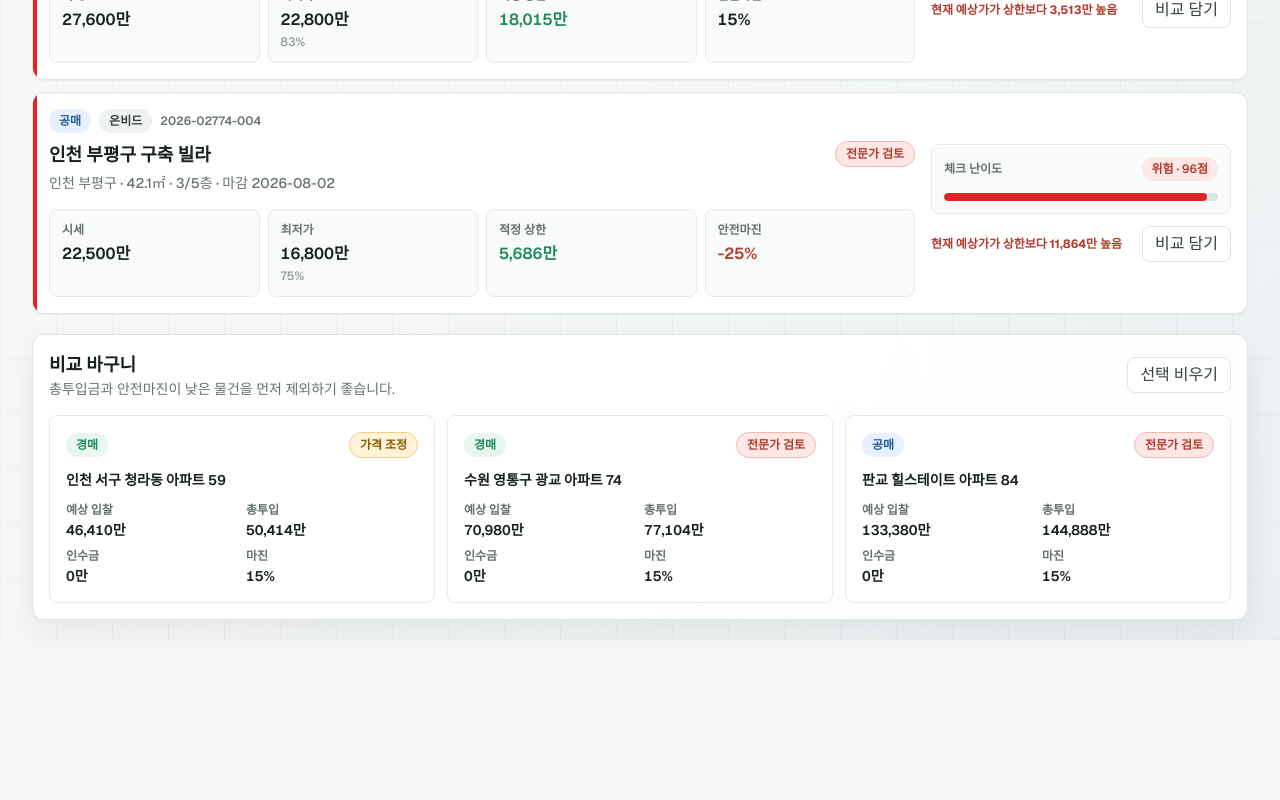
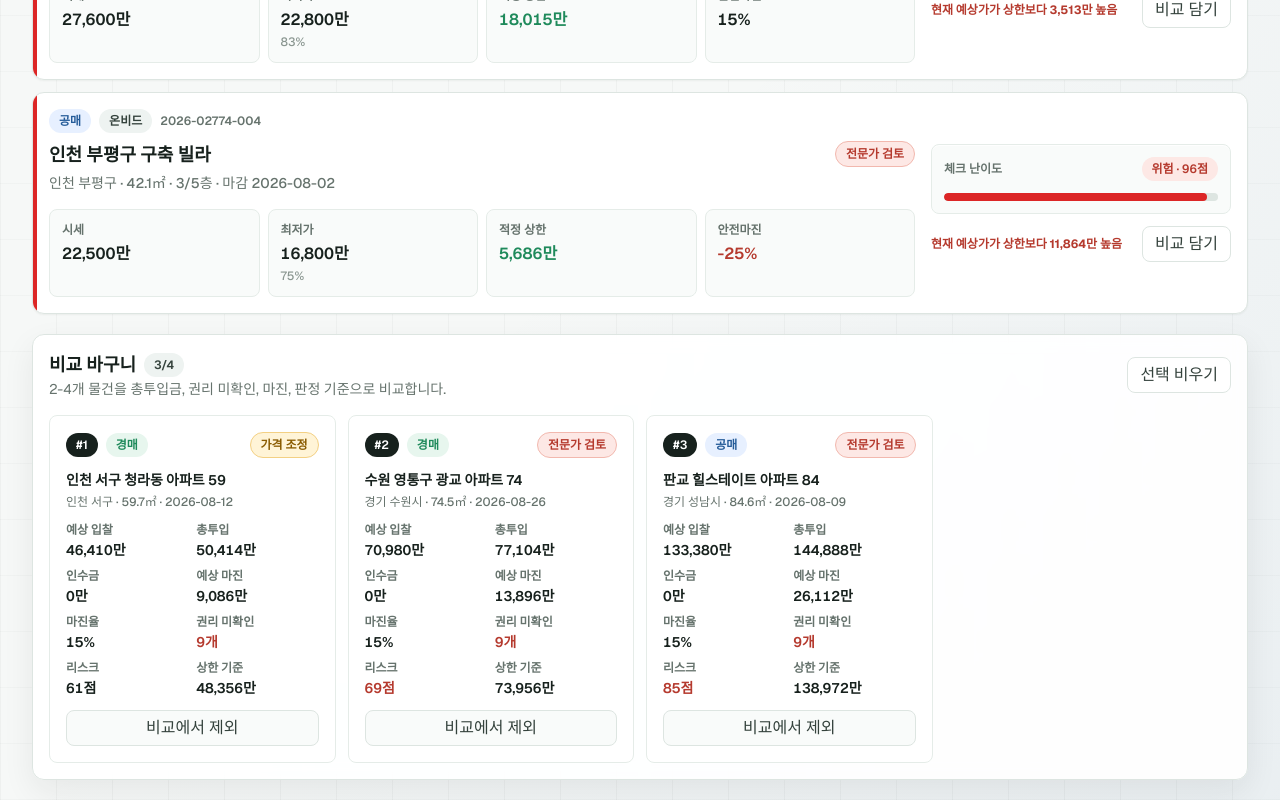
Before and after one commit to jinSsol/auction-risk-analyzer, a Next.js app: page / in a window 1280 px wide. Shown: the part 2479-3279 px from the top of the page. Before the commit the page ends 3119 px from the top, so only its background shows below. Built offline with nearby package versions, Linux system fonts and the light colour scheme.

Commit message:
Improve comparison basket

```diff
--- a/app/page.tsx
+++ b/app/page.tsx
@@ -6,7 +6,12 @@ import { items } from "./auction-data";
 import { analyze, percent, uk, type AnalyzedItem } from "./lib/auction-analysis";
 import { mergeAuctionItems } from "./lib/auction-merge";
 import { loadUserAuctionItems, type UserAuctionItem } from "./lib/auction-storage";
+import { summarizeRightsChecklist } from "./lib/rights-checklist";
 import type { PropertyType, RiskLevel, SaleChannel } from "./lib/auction-types";
+
+const DEFAULT_COMPARE_IDS = ["sample-4", "sample-6", "sample-7"];
+const COMPARISON_STORAGE_KEY = "auction-risk-analyzer:comparison:v1";
+const MAX_COMPARE_COUNT = 4;
 
 export default function Home() {
   const [query, setQuery] = useState("");
@@ -17,19 +22,23 @@ export default function Home() {
   const [bidRatio, setBidRatio] = useState(78);
   const [bufferRatio, setBufferRatio] = useState(4);
   const [userItems, setUserItems] = useState<UserAuctionItem[]>([]);
-  const [selectedIds, setSelectedIds] = useState<string[]>([
-    "sample-4",
-    "sample-6",
-    "sample-7",
-  ]);
+  const [selectedIds, setSelectedIds] = useState<string[]>(DEFAULT_COMPARE_IDS);
+  const [comparisonReady, setComparisonReady] = useState(false);
 
   useEffect(() => {
     const timer = window.setTimeout(() => {
       setUserItems(loadUserAuctionItems());
+      setSelectedIds(loadComparisonIds() ?? DEFAULT_COMPARE_IDS);
+      setComparisonReady(true);
     }, 0);
 
     return () => window.clearTimeout(timer);
   }, []);
+
+  useEffect(() => {
+    if (!comparisonReady) return;
+    saveComparisonIds(selectedIds);
+  }, [comparisonReady, selectedIds]);
 
   const mergedItems = useMemo(
     () => mergeAuctionItems(items, userItems),
@@ -64,7 +73,9 @@ export default function Home() {
     return matchQuery && matchChannel && matchType && matchLevel && matchOwner;
   });
 
-  const selected = enriched.filter((item) => selectedIds.includes(item.id));
+  const selected = selectedIds
+    .map((id) => enriched.find((item) => item.id === id))
+    .filter((item): item is AnalyzedItem => Boolean(item));
   const stats = {
     total: filtered.length,
     auction: filtered.filter((item) => item.channel === "경매").length,
@@ -79,7 +90,7 @@ export default function Home() {
     setSelectedIds((current) =>
       current.includes(id)
         ? current.filter((itemId) => itemId !== id)
-        : [...current, id].slice(-4)
+        : [...current, id].slice(-MAX_COMPARE_COUNT)
     );
   }
 
@@ -207,10 +218,67 @@ export default function Home() {
             ) : null}
           </div>
 
-          <ComparePanel selected={selected} onClear={() => setSelectedIds([])} />
+          <ComparePanel
+            selected={selected}
+            onClear={() => setSelectedIds([])}
+            onRemove={(id) =>
+              setSelectedIds((current) => current.filter((itemId) => itemId !== id))
+            }
+          />
         </div>
       </section>
     </main>
+  );
+}
+
+function loadComparisonIds() {
+  try {
+    const raw = window.localStorage.getItem(COMPARISON_STORAGE_KEY);
+    if (!raw) return null;
+
+    const parsed = JSON.parse(raw);
+    if (!Array.isArray(parsed)) return null;
+
+    const ids = parsed
+      .filter((id): id is string => typeof id === "string")
+      .slice(0, MAX_COMPARE_COUNT);
+
+    return ids.length > 0 ? ids : [];
+  } catch {
+    return null;
+  }
+}
+
+function saveComparisonIds(ids: string[]) {
+  try {
+    window.localStorage.setItem(
+      COMPARISON_STORAGE_KEY,
+      JSON.stringify(ids.slice(0, MAX_COMPARE_COUNT))
+    );
+  } catch {
+    // Local persistence is a convenience layer; the comparison UI still works without it.
+  }
+}
+
+function compareForBasket(left: AnalyzedItem, right: AnalyzedItem) {
+  return basketScore(left) - basketScore(right);
+}
+
+function basketScore(item: AnalyzedItem) {
+  const verdictPenalty =
+    item.analysis.verdict === "입찰 검토"
+      ? 0
+      : item.analysis.verdict === "가격 조정"
+        ? 300
+        : 700;
+  const checklist = summarizeRightsChecklist(item.rightsChecklist);
+
+  return (
+    verdictPenalty +
+    item.analysis.risk * 4 +
+    checklist.unknownCount * 18 +
+    Math.max(0, 12 - item.analysis.marginRate) * 10 +
+    item.analysis.allIn / 1000
   );
 }
 
@@ -478,17 +546,26 @@ function RiskMeter({ level, score }: { level: RiskLevel; score: number }) {
 function ComparePanel({
   selected,
   onClear,
+  onRemove,
 }: {
   selected: AnalyzedItem[];
   onClear: () => void;
+  onRemove: (id: string) => void;
 }) {
+  const ranked = [...selected].sort(compareForBasket);
+
   return (
     <section className="interactive-card rounded-xl border border-[#DDE5E1] bg-white/92 p-4 shadow-[0_12px_32px_rgba(23,33,29,0.07)] backdrop-blur">
       <div className="flex flex-wrap items-center justify-between gap-3">
         <div>
-          <h2 className="text-lg font-semibold text-[#17211D]">비교 바구니</h2>
+          <div className="flex flex-wrap items-center gap-2">
+            <h2 className="text-lg font-semibold text-[#17211D]">비교 바구니</h2>
+            <span className="rounded-full bg-[#EEF3F1] px-2.5 py-1 text-xs font-semibold text-[#34423C]">
+              {selected.length}/{MAX_COMPARE_COUNT}
+            </span>
+          </div>
           <p className="text-sm text-[#66736D]">
-            총투입금과 안전마진이 낮은 물건을 먼저 제외하기 좋습니다.
+            2-4개 물건을 총투입금, 권리 미확인, 마진, 판정 기준으로 비교합니다.
           </p>
         </div>
         <button
@@ -498,31 +575,67 @@ function ComparePanel({
           선택 비우기
         </button>
       </div>
-      <div className="mt-4 grid gap-3 md:grid-cols-3">
+      {selected.length === 1 ? (
+        <p className="mt-3 rounded-lg border border-[#CFE3F8] bg-[#E7F0FF] px-3 py-2 text-sm font-semibold text-[#255C99]">
+          하나 더 담으면 총투입금과 권리 리스크를 나란히 비교할 수 있습니다.
+        </p>
+      ) : null}
+      <div className="mt-4 grid gap-3 md:grid-cols-2 xl:grid-cols-4">
         {selected.length === 0 ? (
-          <div className="rounded-lg bg-[#F9FBFA] p-5 text-center text-sm font-medium text-[#66736D] md:col-span-3">
+          <div className="rounded-lg bg-[#F9FBFA] p-5 text-center text-sm font-medium text-[#66736D] md:col-span-2 xl:col-span-4">
             비교할 물건을 선택하세요.
           </div>
         ) : (
-          selected.map((item) => (
+          ranked.map((item, index) => {
+            const checklist = summarizeRightsChecklist(item.rightsChecklist);
+
+            return (
             <div key={item.id} className="interactive-card rounded-lg border border-[#E5ECE8] bg-white p-4 hover:border-[#B8C7C0] hover:shadow-[0_10px_24px_rgba(23,33,29,0.07)]">
               <div className="flex items-center justify-between gap-2">
-                <ChannelBadge channel={item.channel} />
+                <div className="flex flex-wrap items-center gap-2">
+                  <span className="rounded-full bg-[#17211D] px-2.5 py-1 text-xs font-semibold text-white">
+                    #{index + 1}
+                  </span>
+                  <ChannelBadge channel={item.channel} />
+                </div>
                 <Verdict value={item.analysis.verdict} />
               </div>
-              <h3 className="mt-3 text-sm font-semibold text-[#17211D]">{item.title}</h3>
+              <a
+                href={`/properties/${item.id}`}
+                className="mt-3 block text-sm font-semibold text-[#17211D] transition hover:text-[#0F766E]"
+              >
+                {item.title}
+              </a>
+              <p className="mt-1 text-xs font-medium text-[#66736D]">
+                {item.district} · {item.area}㎡ · {item.auctionDate}
+              </p>
               <div className="mt-3 grid grid-cols-2 gap-2 text-sm">
                 <MiniStat label="예상 입찰" value={uk(item.analysis.plannedBid)} />
                 <MiniStat label="총투입" value={uk(item.analysis.allIn)} />
-                <MiniStat label="인수금" value={uk(item.takeoverAmount)} />
+                <MiniStat label="인수금" value={uk(item.analysis.takeoverAmount)} />
+                <MiniStat label="예상 마진" value={uk(item.analysis.margin)} danger={item.analysis.margin < 0} />
                 <MiniStat
-                  label="마진"
+                  label="마진율"
                   value={percent(item.analysis.marginRate)}
                   danger={item.analysis.marginRate < 10}
                 />
+                <MiniStat
+                  label="권리 미확인"
+                  value={`${checklist.unknownCount}개`}
+                  danger={checklist.unknownCount >= 4}
+                />
+                <MiniStat label="리스크" value={`${item.analysis.risk}점`} danger={item.analysis.level === "위험"} />
+                <MiniStat label="상한 기준" value={uk(item.analysis.doNotBidAbove)} />
               </div>
+              <button
+                onClick={() => onRemove(item.id)}
+                className="mt-3 h-9 w-full rounded-lg border border-[#DDE5E1] bg-[#F9FBFA] text-sm font-semibold text-[#34423C] transition hover:border-[#B53A2E] hover:bg-[#FDE8E5] hover:text-[#B53A2E]"
+              >
+                비교에서 제외
+              </button>
             </div>
-          ))
+            );
+          })
         )}
       </div>
     </section>
```
Also changed, not shown: 2 other files (tests, documents, lock files or other folders).
